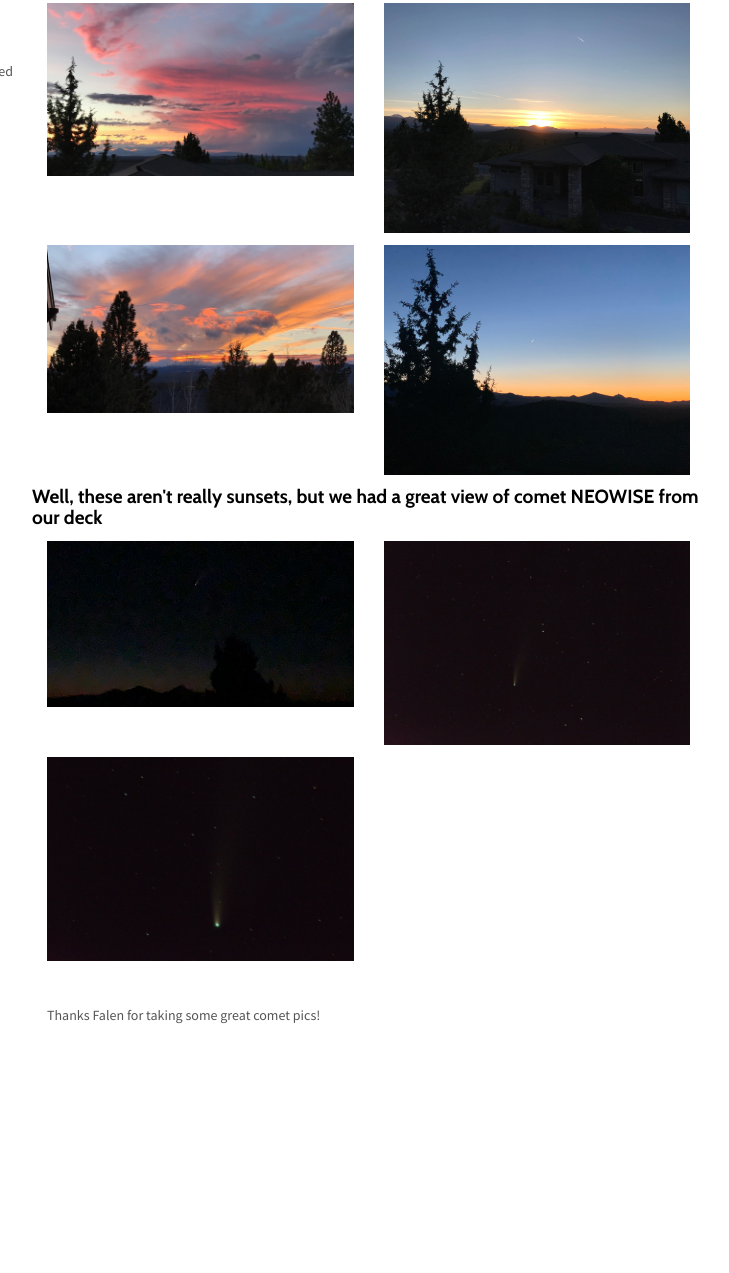
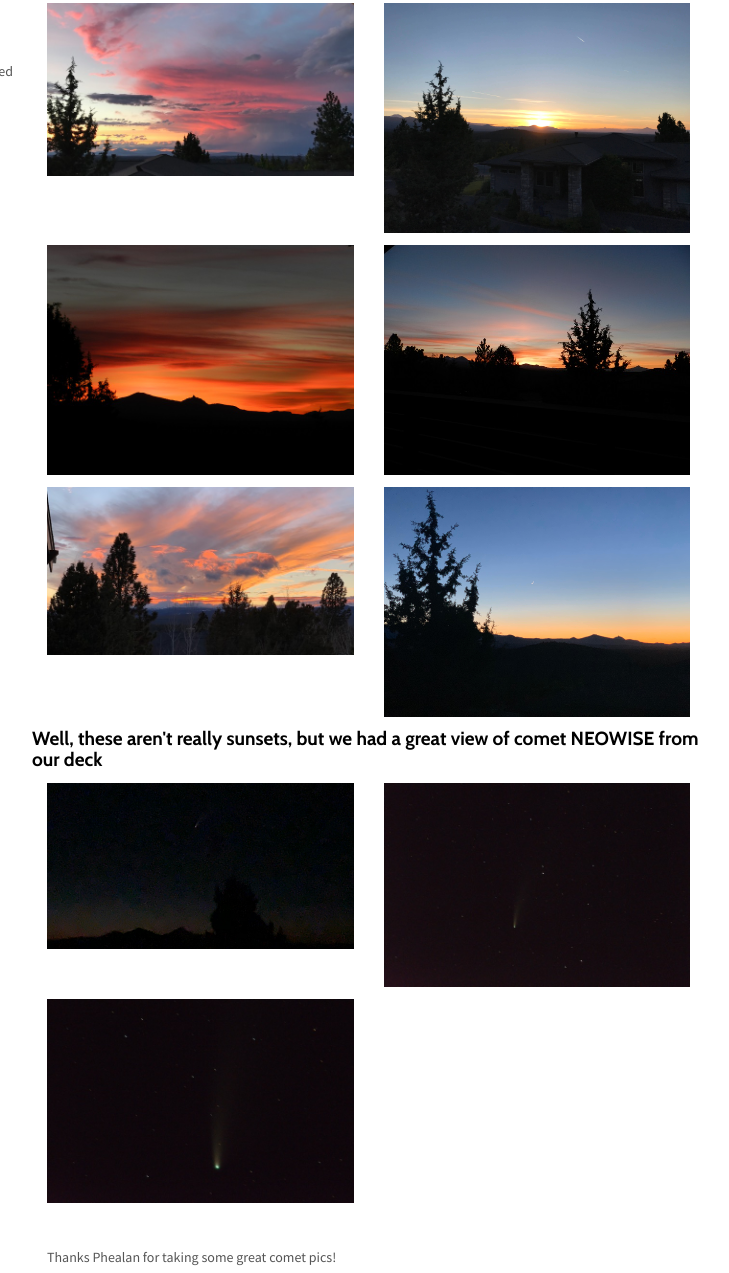
Before and after one commit to marty-johnson59/startup, a plain HTML site: page sunsets.html in a window 1280 px wide. Shown: the part 649-1922 px from the top of the page, without its empty margins (223-952 px from the left). Before the commit the page ends 1719 px from the top, so only its background shows below. Drawn offline with nearby package versions, Linux system fonts and the light colour scheme.

Commit message:
more pics

```diff
--- a/sunsets.html
+++ b/sunsets.html
@@ -93,6 +93,12 @@
               <p><img class="img-responsive" alt="" src="./sunsets/IMG_0409.JPG"></p>
           </div>
           <div class="col-xs-12 col-md-6">
+              <p><img class="img-responsive" alt="" src="./sunsets/DSCN01701.jpg"></p>
+          </div>
+          <div class="col-xs-12 col-md-6">
+              <p><img class="img-responsive" alt="" src="./sunsets/DSCN01661.jpg"></p>
+          </div>
+          <div class="col-xs-12 col-md-6">
               <p><img class="img-responsive" alt="" src="./sunsets/IMG_0435.jpg"></p>
           </div>
           <div class="col-xs-12 col-md-6">
@@ -119,7 +125,7 @@
 
     </div>
 
-    <p> Thanks Falen for taking some great comet pics!</p>
+    <p> Thanks Phealan for taking some great comet pics!</p>
   </div>
 
 </div>
```
Also changed, not shown: sunsets/DSCN01661.jpg (added), sunsets/DSCN01701.jpg (added), 1 other file.
